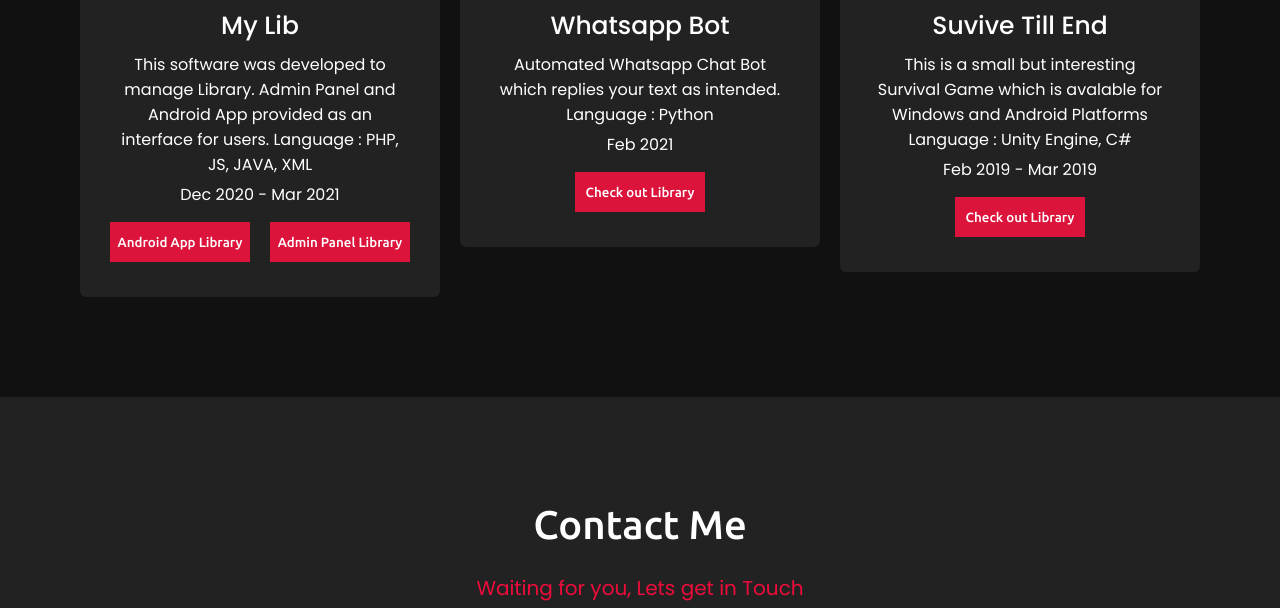
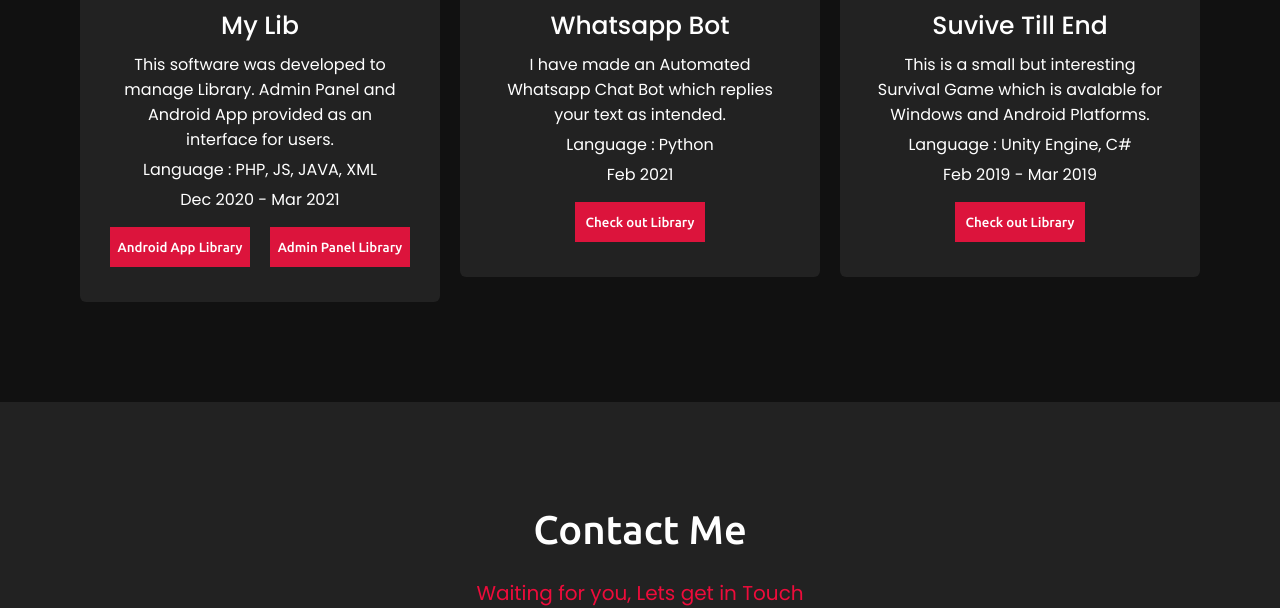
Before and after one commit to devarshukani/devarsh_porfolio, a plain HTML site: page index.html in a window 1280 px wide. Shown: the part 3387-3995 px from the top of the page. Drawn offline with nearby package versions, Linux system fonts and the light colour scheme.

Commit message:
Project Lang on next line

```diff
--- a/index.html
+++ b/index.html
@@ -241,7 +241,8 @@
                     <div class="box">
                         <img src="images/mylib.jpg" alt="">
                         <div class="text">My Lib</div>
-                       <p>This software was developed to manage Library. Admin Panel and Android App provided as an interface for users. Language : PHP, JS, JAVA, XML</p>
+                       <p>This software was developed to manage Library. Admin Panel and Android App provided as an interface for users.</p>
+                       <p style="margin: 5px; margin-bottom: 0px">Language : PHP, JS, JAVA, XML</p>
                        <p style="margin: 5px;"> Dec 2020 - Mar 2021</p>
                        <div style="width:320px">
                             <button class="custom-btn btn-5" style="float: left; width: 140px; margin-right: 0px" onclick="window.open('https://github.com/devarshukani/MyLib_Android')"><span>Android App Library</span></button>
@@ -254,7 +255,8 @@
                     <div class="box">
                         <img src="images/whatsappbot.jpg" alt="">
                         <div class="text">Whatsapp Bot</div>
-                        <p>Automated Whatsapp Chat Bot which replies your text as intended. Language : Python</p>
+                        <p>I have made an Automated Whatsapp Chat Bot which replies your text as intended.</p>
+                        <p style="margin: 5px; margin-bottom: 0px">Language : Python</p>
                         <p style="margin: 5px;"> Feb 2021</p>
                         <button class="custom-btn btn-5" onclick="window.open('https://github.com/devarshukani/WhatsApp_Bot')"><span>Check out Library</span></button>
                     </div>
@@ -264,7 +266,8 @@
                     <div class="box">
                         <img src="images/survive-till-end.jpg" alt="">
                         <div class="text">Suvive Till End</div>
-                        <p>This is a small but interesting Survival Game which is avalable for Windows and Android Platforms Language : Unity Engine, C#</p>
+                        <p>This is a small but interesting Survival Game which is avalable for Windows and Android Platforms.</p>
+                        <p  style="margin: 5px; margin-bottom: 0px">Language : Unity Engine, C#</p>
                         <p style="margin: 5px;">Feb 2019 - Mar 2019</p>
                         <button class="custom-btn btn-5" onclick="window.open('https://github.com/devarshukani/Survive_Till_End')"><span>Check out Library</span></button>
                     </div>
```
